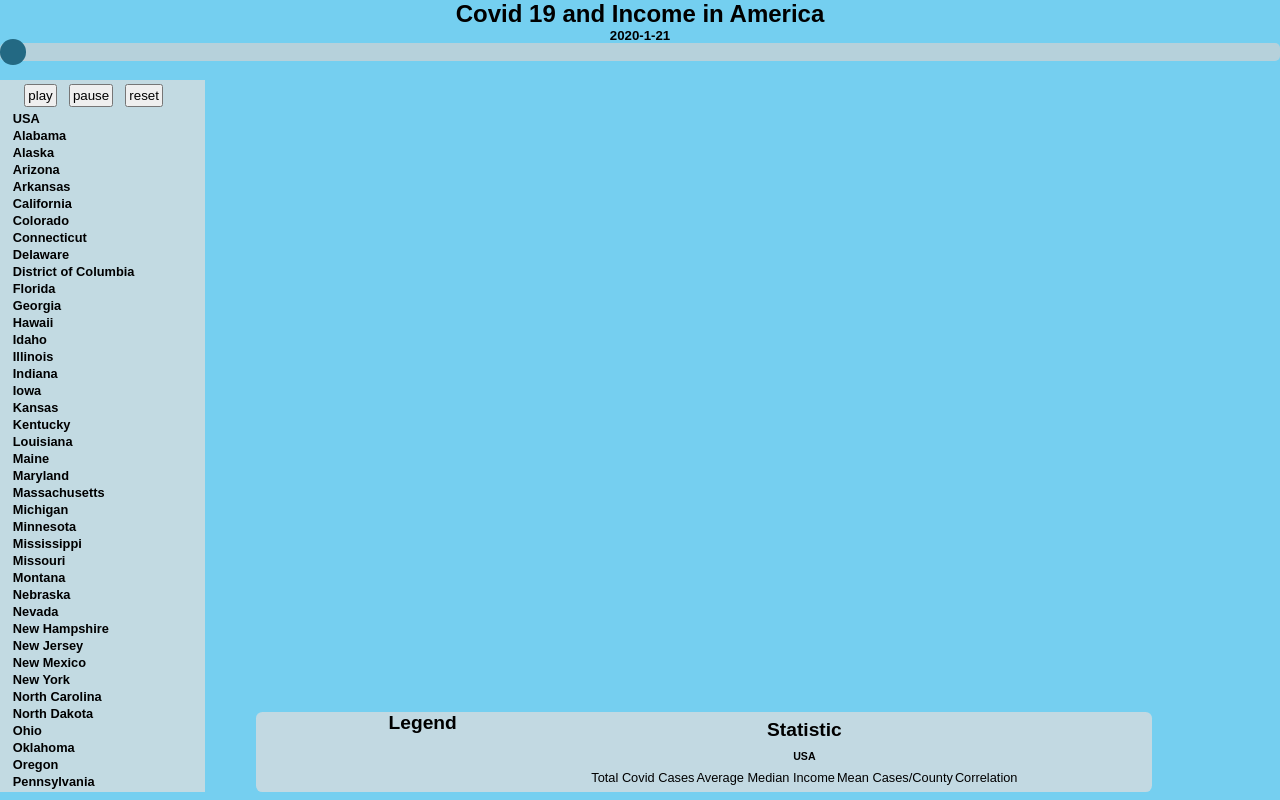
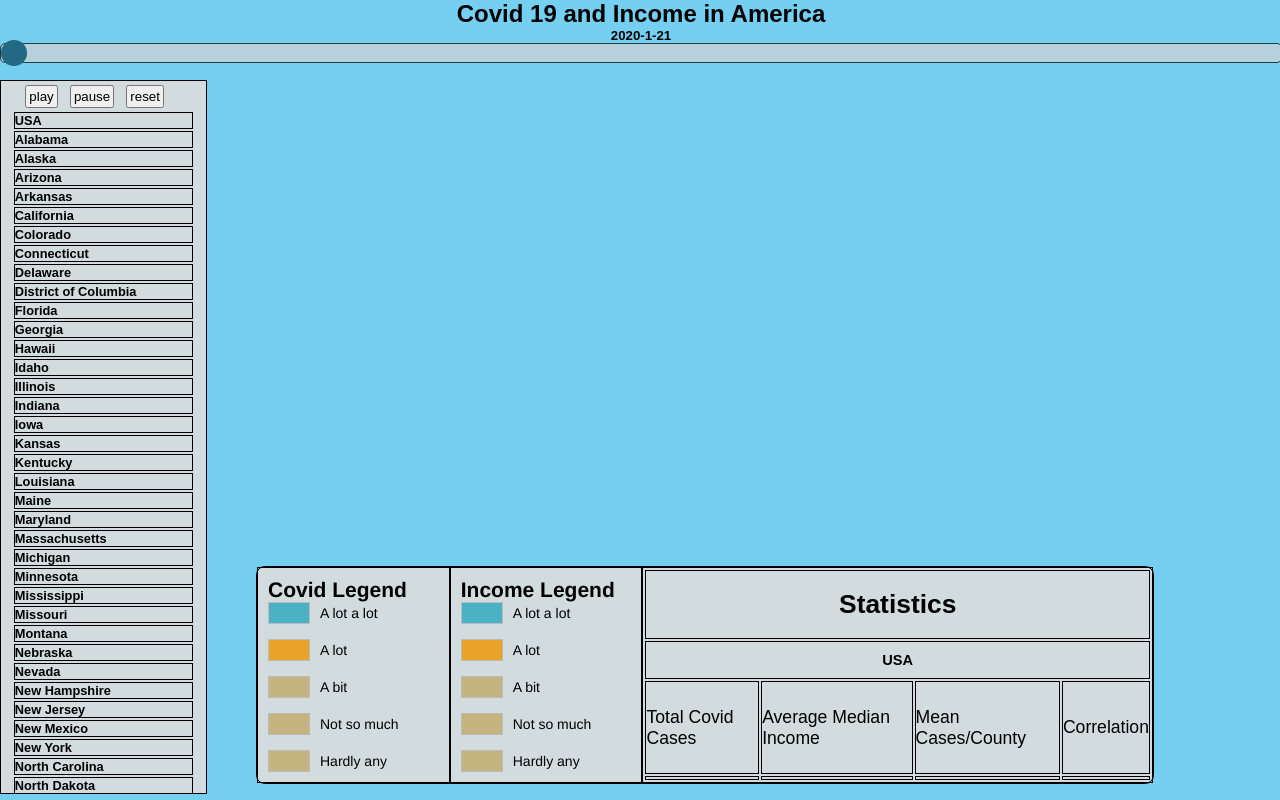
Before and after one commit to Frosty-Git/Fall2020_SE_Grp2, a website with bundled scripts: page Frontend/index.html in a window 1280 px wide. Built offline with nearby package versions, Linux system fonts and the light colour scheme; no server answers.

Commit message:
updated css and html

```diff
--- a/Frontend/index.html
+++ b/Frontend/index.html
@@ -103,9 +103,64 @@
 
     <footer>
 
-        <ul id="legend"><h2>Legend</h2></ul>
+        <div id="chart-legend" class="panel-body"><h2>Covid Legend</h2>
+            <div class="legend-value">
+                <!-- <img class="remove-btn" src="/images/remove.png" alt="rmv"/> -->
+                <div class="legend-block" style="background-color: rgb(75, 178, 197);"></div>
+                A lot a lot
+            </div>
+            <div class="legend-value">
+                <!-- <img class="remove-btn" src="/images/remove.png" alt="rmv"/>         -->
+                <div class="legend-block" style="background-color: rgb(234, 162, 40);"></div>
+                A lot
+            </div>
+            <div class="legend-value">
+                <!-- <img class="remove-btn" src="/images/remove.png" alt="rmv"/>         -->
+                <div class="legend-block" style="background-color: rgb(197, 180, 127);"></div>
+                A bit
+            </div>
+            <div class="legend-value">
+                <!-- <img class="remove-btn" src="/images/remove.png" alt="rmv"/>         -->
+                <div class="legend-block" style="background-color: rgb(197, 180, 127);"></div>
+                Not so much
+            </div>
+            <div class="legend-value">
+                <!-- <img class="remove-btn" src="/images/remove.png" alt="rmv"/>         -->
+                <div class="legend-block" style="background-color: rgb(197, 180, 127);"></div>
+                Hardly any
+            </div>
+        </div>
+
+        <div id="chart-legend" class="panel-body"><h2>Income Legend</h2>
+            <div class="legend-value">
+                <!-- <img class="remove-btn" src="/images/remove.png" alt="rmv"/> -->
+                <div class="legend-block" style="background-color: rgb(75, 178, 197);"></div>
+                A lot a lot
+            </div>
+            <div class="legend-value">
+                <!-- <img class="remove-btn" src="/images/remove.png" alt="rmv"/>         -->
+                <div class="legend-block" style="background-color: rgb(234, 162, 40);"></div>
+                A lot
+            </div>
+            <div class="legend-value">
+                <!-- <img class="remove-btn" src="/images/remove.png" alt="rmv"/>         -->
+                <div class="legend-block" style="background-color: rgb(197, 180, 127);"></div>
+                A bit
+            </div>
+            <div class="legend-value">
+                <!-- <img class="remove-btn" src="/images/remove.png" alt="rmv"/>         -->
+                <div class="legend-block" style="background-color: rgb(197, 180, 127);"></div>
+                Not so much
+            </div>
+            <div class="legend-value">
+                <!-- <img class="remove-btn" src="/images/remove.png" alt="rmv"/>         -->
+                <div class="legend-block" style="background-color: rgb(197, 180, 127);"></div>
+                Hardly any
+            </div>
+        </div>
+
         <table id="statisticsBlock">
-            <tr><th colspan="4"><h2>Statistic</h2></th></tr>
+            <tr><th colspan="4"><h2>Statistics</h2></th></tr>
             <tr><th colspan="4"><h5 class="statCurrentState">USA</h4></th></tr>
             <tr>
                 <td>Total Covid Cases</td>
--- a/Frontend/style.css
+++ b/Frontend/style.css
@@ -16,7 +16,8 @@ body{
 }
 
 #sidebar {
-    background-color: rgba(221, 221, 221, 0.74);
+    border: 1px solid black;
+    background-color: rgba(221, 221, 221, 0.9);
     width: 16vw;
     height: 89vh;
     top: 10vh;
@@ -45,6 +46,7 @@ button{
 }
 
 .states li{
+    border: 1px solid black;
     margin-left: 1vw;
     margin-right: 1vw;
     margin-bottom: .25vh;
@@ -63,6 +65,7 @@ header{
 
   /* The slider itself */
   .slider {
+    border: 1px solid black;
     -webkit-appearance: none;  /* Override default CSS styles */
     appearance: none;
     width: 100vw; /* Full-width */
@@ -101,20 +104,66 @@ header{
 
 /* FOOTER */
 footer{
+    border: 1px solid black;
     width: 70%;
-    height: 10%;
+    height: 27%;
     left: 20vw;
-    bottom: 1vh;
+    bottom: 2vh;
     display: flex;
     position: absolute;
     justify-content: space-evenly;
-    font-size: 80%;
+    font-size: 110%;
     z-index: 500;
     border-radius: 0.5em;
-    background-color: rgba(221, 221, 221, 0.74);
+    background-color: rgba(221, 221, 221, 0.90);
     /*background-color: blueviolet;
    /* border: 1px solid red;*/
 }
+
+table, th, td{
+        border: 1px solid black;
+        position: center;
+        /* font-size: 110%; */
+}
+
+ul, h2{
+    /* border: 1px solid black; */
+}
+
+
+#legend{
+
+}
+
+#chart-legend {
+    width:200px;
+    padding:10px;
+    border:black 1px solid;
+    font-family: "Helvetica Neue",Helvetica,Arial,sans-serif;
+    font-size: 14px;
+}
+
+.legend-value {
+    margin-bottom:15px;
+    display:flex;
+    align-items:center;
+}
+
+.legend-block {
+    min-width:40px;
+    height:20px;
+    margin-right:10px;
+    border:#bbb solid 1px;
+    background-color:#D3D3D3;
+}
+
+/* .remove-btn { */
+    /* height:20px; */
+    /* min-width:40px; */
+    /* margin-right:10px; */
+}
+
+
 
 /* footer ul{
     /*background-color: burlywood;
```
Also changed, not shown: 1 other file.
